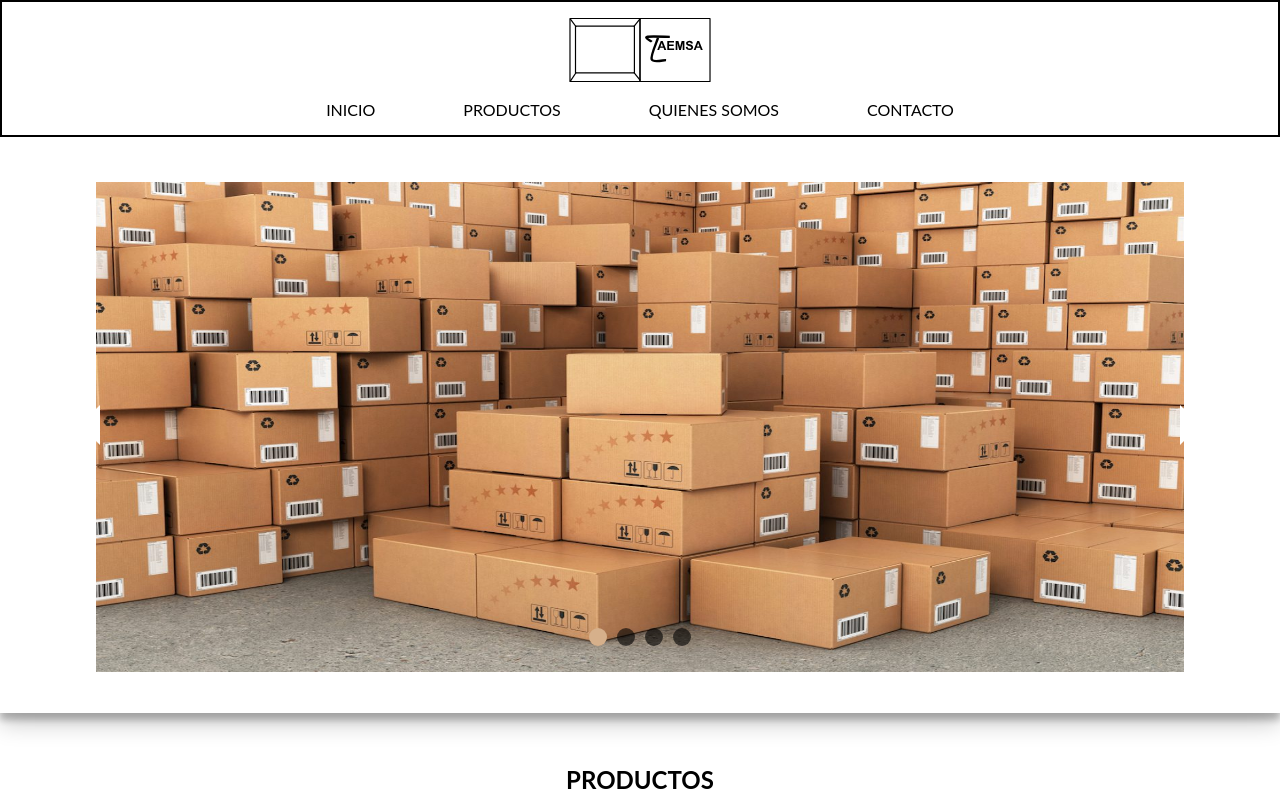
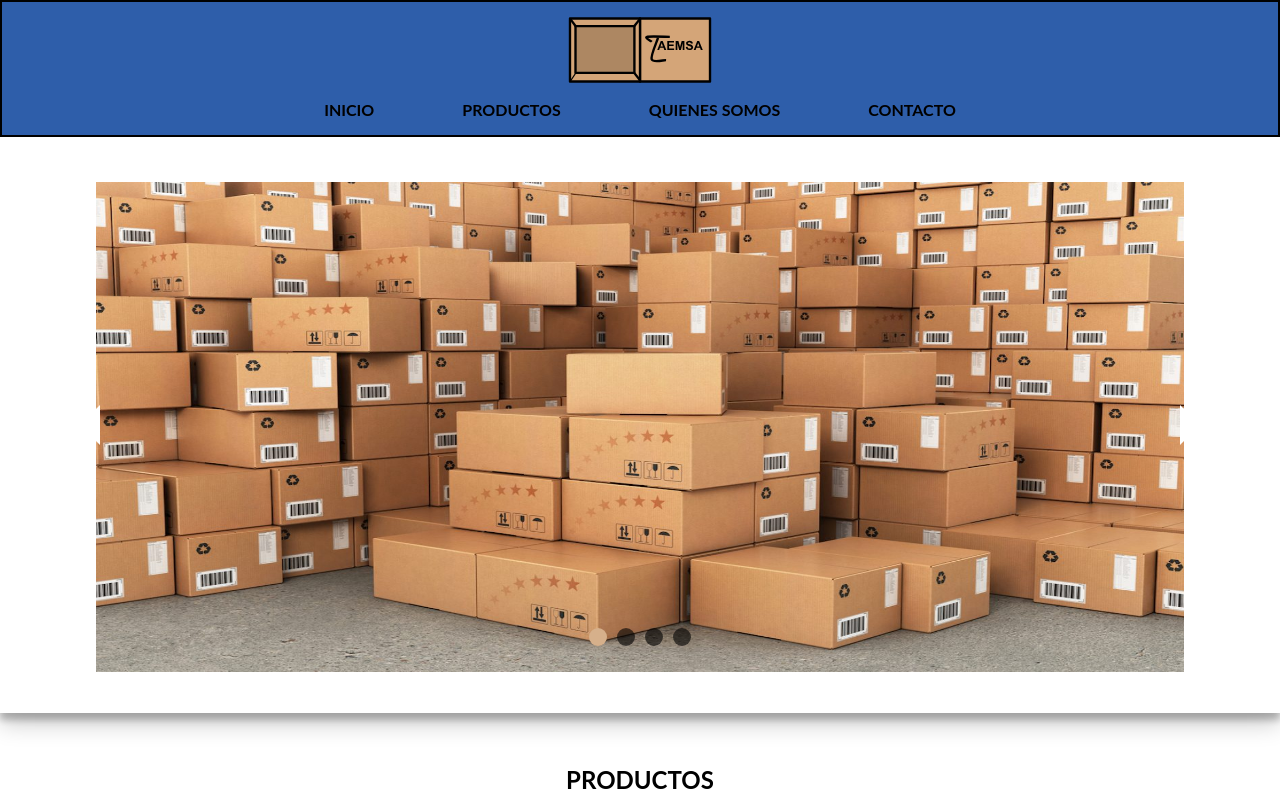
Before and after one commit to taemsa/taemsa.github.io, a plain HTML site: page index.html in a window 1280 px wide. Drawn offline with Linux system fonts and the light colour scheme.

Commit message:
Changing the nav-bar's background-color to blue.

```diff
--- a/css/styles.css
+++ b/css/styles.css
@@ -48,7 +48,7 @@ html {
 .menu a {
     clear: right;
     text-decoration: none;
-    /*font-weight: bold;*/
+    font-weight: bold;
     color: black;
     line-height: 50px;
     margin: 0 3% 0 3%;
@@ -110,7 +110,7 @@ html {
 #wrapper {
   /*background-color:#d4a578;*/
 
-  background-color: white;/*#62929E
+  background-color: #2E5EAA;/*#62929E 3993DD #d6b08b
   #766153*/
   position: -webkit-sticky;
   position: sticky;
--- a/index.html
+++ b/index.html
@@ -19,7 +19,7 @@
 
     <div id="wrapper">
     	<a id="logo" href="#">
-            <img src="images/transparent-logo.svg"/>
+            <img src="images/thick-logo.svg"/>
         </a>
 
     <div class="nav">
```
